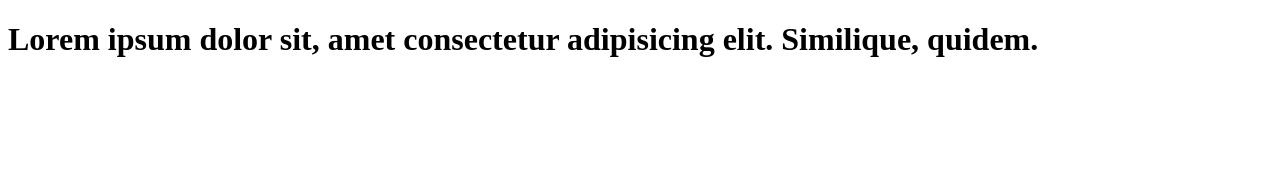
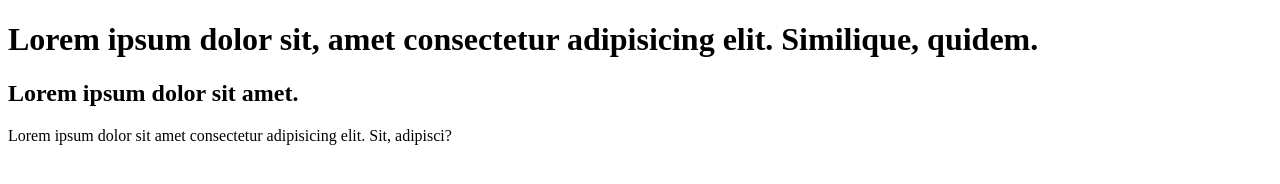
Before and after one commit to Prabhat30720/learn-git, a plain HTML site: page index.html in a window 1280 px wide. Drawn offline with Linux system fonts and the light colour scheme.

Commit message:
Adding paragraph to index.html

```diff
--- a/index.html
+++ b/index.html
@@ -10,5 +10,9 @@
       Lorem ipsum dolor sit, amet consectetur adipisicing elit. Similique,
       quidem.
     </h1>
+    <h2>Lorem ipsum dolor sit amet.</h2>
+    <p>
+      Lorem ipsum dolor sit amet consectetur adipisicing elit. Sit, adipisci?
+    </p>
   </body>
 </html>
```
